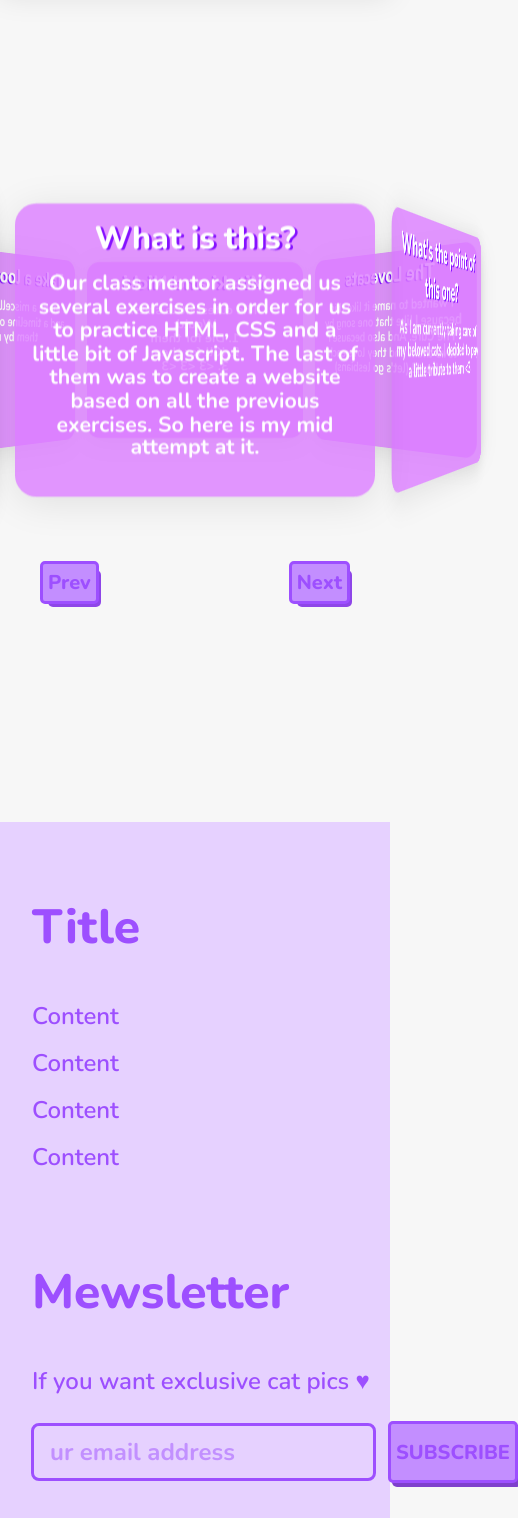
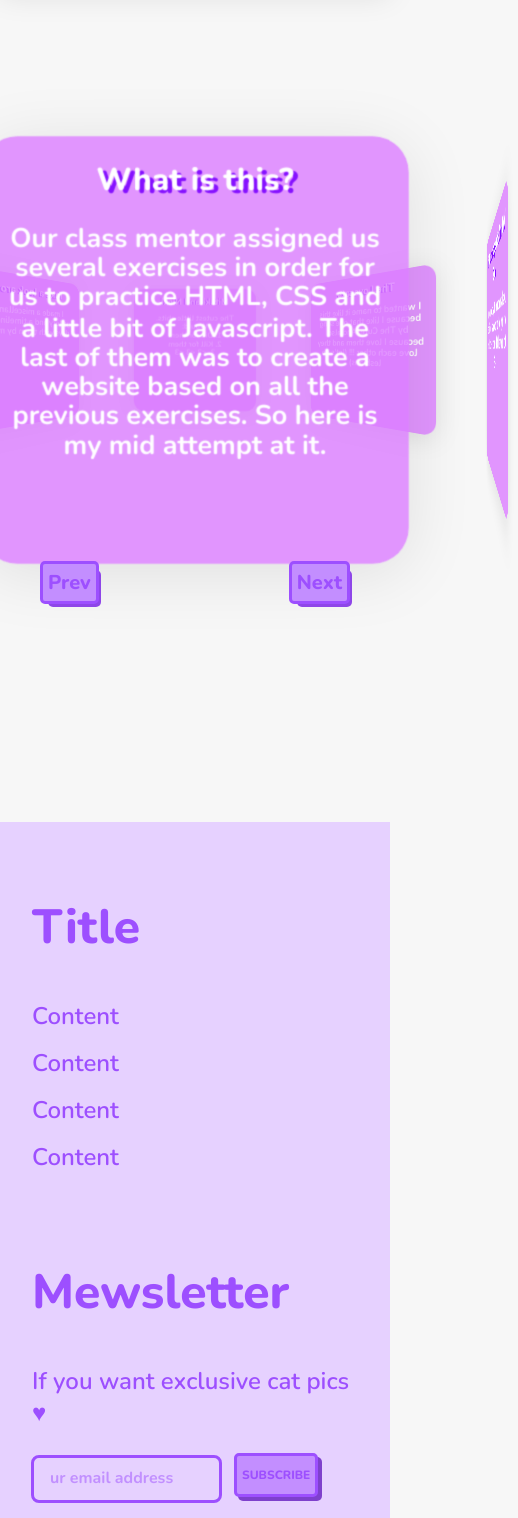
Before and after one commit to evzs/lovecats, a plain HTML site: page index.html in a window 390 px wide. Shown: the part 72-1590 px from the top of the page, 518 px wide, since content can reach past the window. Drawn offline with nearby package versions, Linux system fonts and the light colour scheme.

Commit message:
responsivent

```diff
--- a/assets/stylesheets/styles.css
+++ b/assets/stylesheets/styles.css
@@ -31,6 +31,8 @@ img:active,
 input:focus {
     cursor: url(../images/activecursor.png) 2.2 2.2, pointer;
 }
+
+/* navbar */
 
 nav {
     overflow: hidden;
@@ -112,6 +114,10 @@ nav img {
         font-size: 20px;
     }
 }
+
+/* dropdown */
+
+
 
 .shrink {
     transition: all .2s ease-in-out;
@@ -316,6 +322,26 @@ fieldset {
 }
 
 
+@media screen  and (max-width: 920px){
+
+    input {
+        font-size: 12px;
+        font-weight: 700;
+        height: 10px;
+    }
+    input::placeholder {
+        font-size: 16px;
+        font-weight: 700;
+    }
+    .subbutton {
+        height: 28px;
+        font-size: 12px;
+        font-weight: 900;
+
+    }
+
+}
+
 /* ------- */
 /* GALLERY */
 /* ------- */
@@ -482,7 +508,7 @@ fieldset {
     transition: transform .15s, box-shadow .15s;
 }
 
-@media screen and (max-width:768px) {
+@media screen and (max-width:920px) {
     .next {
         right: 2em;
     }
@@ -495,34 +521,27 @@ fieldset {
     .prev {
         top: 633px;
     }
+
+    .container {
+        perspective: 450px;
+    }
+
+    .item {
+        width: 190px;
+        height: 190px;
+    }
+
+    .item p {
+        font-size: 12px;
+        flex-wrap: wrap;
+    }
+
+    .item h1 {
+        font-size: 14px;
+    }
 }
 
-/* --------- */
-/* SCROLLBAR */
-/* --------- */
 
-/* Firefox */
-* {
-    scrollbar-width: thin;
-    scrollbar-color: #9d4fff #c38eff;
-}
-
-/* Others */
-*::-webkit-scrollbar {
-    width: 20px;
-}
-
-*::-webkit-scrollbar-track {
-    background: #c38eff;
-    box-shadow: 4px 4px 4px rgba(0, 0, 0, 0.2) inset;
-}
-
-*::-webkit-scrollbar-thumb {
-    background: #c38eff;
-    border-radius: 20px;
-    border: solid 3px #9d4fff;
-    box-shadow: 4px 4px #7e40cc;
-}
 
 /* --------- */
 /* TIMELINE */
@@ -623,6 +642,16 @@ a.redirection {
 }
 
 
+@media screen and (max-width:920px) {
+    .timeline {
+        width: 80%;
+    }
+
+    .tl-box {
+        padding: 0px;
+    }
+}
+
 
 @-webkit-keyframes text-shadow-pop-br {
     0% {
@@ -677,3 +706,30 @@ a.redirection {
         transform: translateX(-8px) translateY(-8px);
     }
 }
+
+/* --------- */
+/* SCROLLBAR */
+/* --------- */
+
+/* Firefox */
+* {
+    scrollbar-width: thin;
+    scrollbar-color: #9d4fff #c38eff;
+}
+
+/* Others */
+*::-webkit-scrollbar {
+    width: 20px;
+}
+
+*::-webkit-scrollbar-track {
+    background: #c38eff;
+    box-shadow: 4px 4px 4px rgba(0, 0, 0, 0.2) inset;
+}
+
+*::-webkit-scrollbar-thumb {
+    background: #c38eff;
+    border-radius: 20px;
+    border: solid 3px #9d4fff;
+    box-shadow: 4px 4px #7e40cc;
+}
--- a/index.html
+++ b/index.html
@@ -18,6 +18,7 @@
 </head>
 
 <body>
+
 <nav class="nav-bar">
     <a href="index.html"><img src="assets/images/logo.png" alt="logo"
                               class="icon"></a>
@@ -26,7 +27,10 @@
             of Fame</a></li>
         <li class="nav-item"><a class="button shrink" href="timeline.html">Timeline</a></li>
     </ul>
+
+
 </nav>
+
 
 
 
@@ -72,8 +76,11 @@
                 by my side.</p>
         </div>
         <div class="item f">
-            <h1>I have no more content ideas left</h1>
-            <p>But I wanted the carousel to be like that</p>
+            <h1>Some kind of keepsake</h1>
+            <p>As I am not seeing them very often, I am using this
+            as a way to keep in touch with my memories of them,
+            to remind myself that they are here and doing well.
+            Can't wait to keep them again!!!</p>
         </div>
     </div>
 </div>
```
